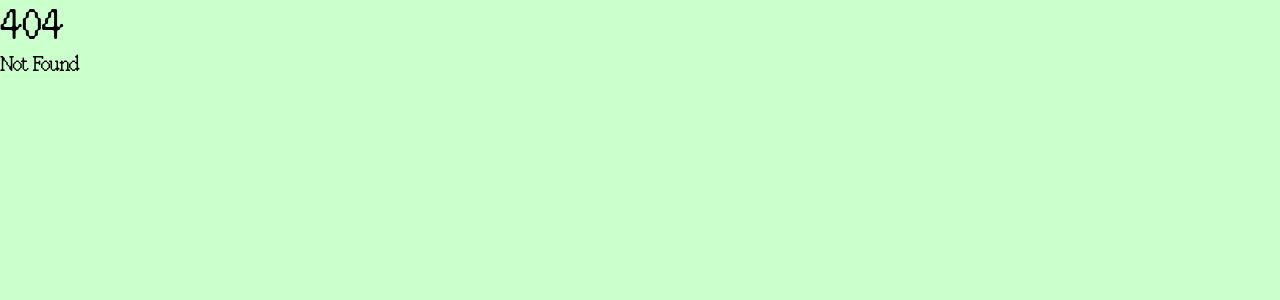
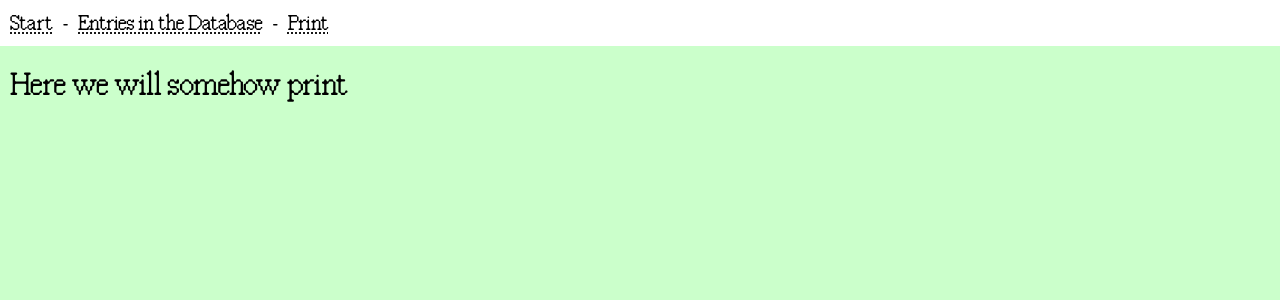
Before and after one commit to sinanatra/indiecon-2024, a SvelteKit app: page /print in a window 1280 px wide. Before the commit this address had no page. Shown: the top 300 px of the page. Built offline with nearby package versions, Linux system fonts and the light colour scheme.

Commit message:
feat basic structure

```diff
--- /dev/null
+++ b/src/components/submitText.svelte
@@ -0,0 +1,42 @@
+<script>
+    let text = "";
+    let emotion = "";
+
+    const handleSubmit = async () => {
+        if (!text.trim()) {
+            alert("Text field cannot be empty");
+            return;
+        }
+        if (emotion < 1 || emotion > 5) {
+            alert("Emotion must be between 1 and 5");
+            return;
+        }
+
+        const response = await fetch("/api/post", {
+            method: "POST",
+            headers: {
+                "Content-Type": "application/json",
+            },
+            body: JSON.stringify({ answer: text, emotion: parseInt(emotion) }),
+        });
+
+        if (response.ok) {
+            console.log("Data submitted successfully");
+        } else {
+            console.error("Error submitting data");
+        }
+    };
+</script>
+
+<section>
+    <textarea name="answer" id="answer" bind:value={text}></textarea>
+    <input
+        type="number"
+        name="emotion"
+        id="emotion"
+        bind:value={emotion}
+        min="1"
+        max="5"
+    />
+    <button on:click={handleSubmit}>Submit</button>
+</section>
--- /dev/null
+++ b/src/routes/+layout.svelte
@@ -0,0 +1,22 @@
+<nav>
+    <a href="/">Start</a> -
+    <a href="/entries">Entries in the Database</a> -
+    <a href="/print">Print</a>
+
+</nav>
+<slot />
+
+<style>
+    nav {
+        display: flex;
+        gap: 10px;
+        background-color: white;
+        margin-bottom: 10px;
+        padding: 10px;
+    }
+
+    a  {
+        color: black;text-decoration: underline dotted;
+        text-underline-offset: 3px;
+    }
+</style>
--- a/src/routes/+page.svelte
+++ b/src/routes/+page.svelte
@@ -1,34 +1,19 @@
 <script>
-    import { onMount } from "svelte";
-    let data = [];
-
-    async function fetchData() {
-        const res = await fetch(`/api/get`);
-        const json = await res.json();
-
-        return json;
-    }
-
-    onMount(async () => {
-        data = await fetchData();
-    });
+    import SubmitText from "../components/submitText.svelte";
 </script>
 
 <article>
-    <h1>This is the setup</h1>
-    {#if data.length > 0}
-        {#each data as d}
-            <p>
-                {d._id}
-            </p>
-        {/each}
-    {:else}
-        <p>Loading...</p>
-    {/if}
+    <h1>Will I ask a question here?</h1>
+    <SubmitText />
 </article>
 
 <style>
     article {
         padding: 10px;
     }
+
+    h1 {
+        font-size: 9vw;
+        line-height: 8vw;
+    }
 </style>
--- a/src/routes/api/post/+server.js
+++ b/src/routes/api/post/+server.js
@@ -3,9 +3,7 @@ import db from "$lib/db"
 export const POST = async ({ request }) => {
     try {
         const data = await request.json();
-
-        console.log(data.dataPoints)
-        if (data.dataPoints && data.dataPoints[0][0] != null) {
+        if (data.answer && data.answer != null) {
             const collection = await db.collection('indieData');
             collection.insertOne(data);
             return new Response(JSON.stringify(data), { status: 200 })
--- /dev/null
+++ b/src/routes/entries/+page.svelte
@@ -0,0 +1,61 @@
+<script>
+    import { onMount } from "svelte";
+    let data = [];
+
+    async function fetchData() {
+        const res = await fetch(`/api/get`);
+        const json = await res.json();
+
+        return json;
+    }
+
+    onMount(async () => {
+        data = await fetchData();
+    });
+</script>
+
+<article>
+    <h1>These are the entries in the DB</h1>
+    {#if data.length > 0}
+        <article class="container">
+            {#each data as d}
+                <section>
+                    <p>
+                        {d._id}
+                    </p>
+                    <h2>
+                        {d.answer}
+                    </h2>
+                    <h1>
+                        {d.emotion}
+                    </h1>
+                </section>
+            {/each}
+        </article>
+    {:else}
+        <p>Loading...</p>
+    {/if}
+</article>
+
+<style>
+    article {
+        padding: 10px;
+    }
+
+    .container {
+        display: flex;
+        gap: 10px;
+    }
+
+    section {
+        min-height: 150px;
+        max-width: 250px;
+        border-radius: 3px;
+        background-color: white;
+        padding: 10px;
+    }
+
+    p {
+        font-size: 12px;
+    }
+</style>
--- /dev/null
+++ b/src/routes/print/+page.svelte
@@ -0,0 +1,12 @@
+<script>
+</script>
+
+<article>
+    <h1>Here we will somehow print</h1>
+</article>
+
+<style>
+    article {
+        padding: 10px;
+    }
+</style>
--- a/static/style.css
+++ b/static/style.css
@@ -21,3 +21,7 @@ p {
     font-weight: normal;
     font-style: normal;
 }
+
+::selection {
+    background: yellow;
+}
```
